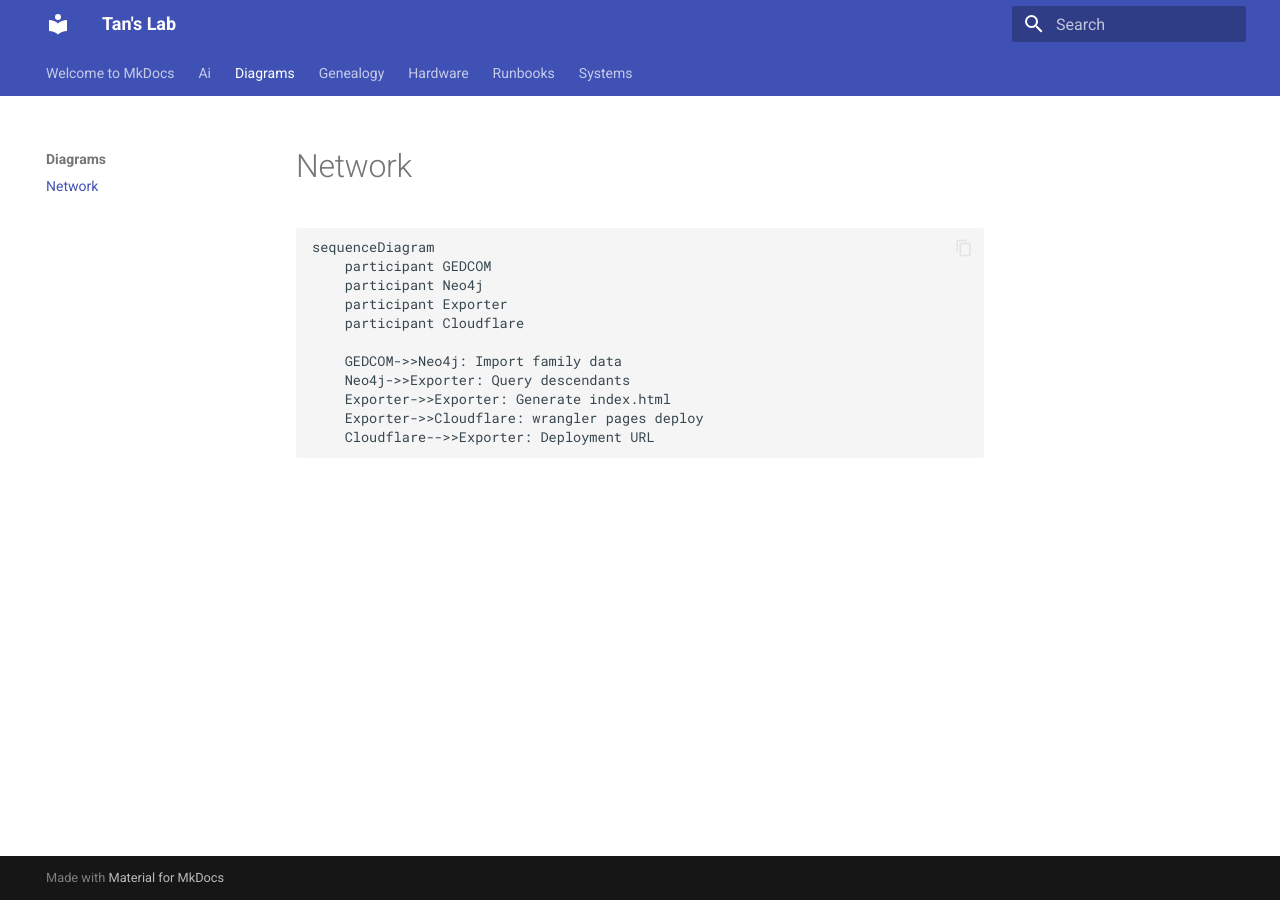
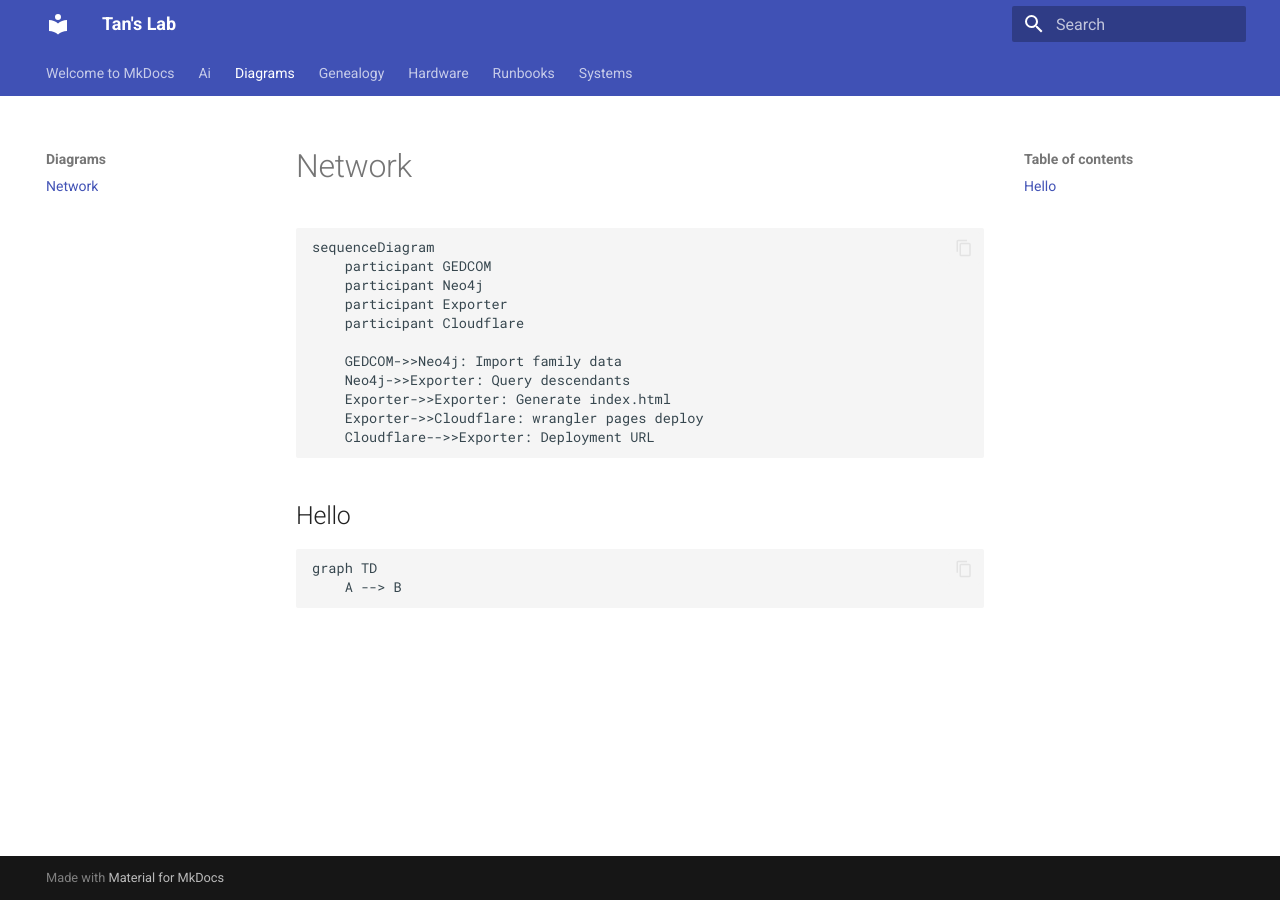
Before and after one commit to tanvdang3/mkdocs-test, an MkDocs documentation site: the page built from docs/diagrams/network.md, in a window 1280 px wide. Built offline with MkDocs 1.6.1 and Material for MkDocs 9.7.7, drawn with Linux system fonts in a browser that asks for light colours.

Commit message:
remove pymdownx.superfence

````diff
--- a/docs/diagrams/network.md
+++ b/docs/diagrams/network.md
@@ -11,3 +11,10 @@ sequenceDiagram
     Exporter->>Cloudflare: wrangler pages deploy
     Cloudflare-->>Exporter: Deployment URL
 ```
+
+## Hello
+
+```mermaid
+graph TD
+	A --> B
+```
--- a/mkdocs.yml
+++ b/mkdocs.yml
@@ -17,4 +17,4 @@ plugins:
 markdown_extensions:
   - admonition
   - pymdownx.details
-  - pymdownx.superfences
+#  - pymdownx.superfences
````
